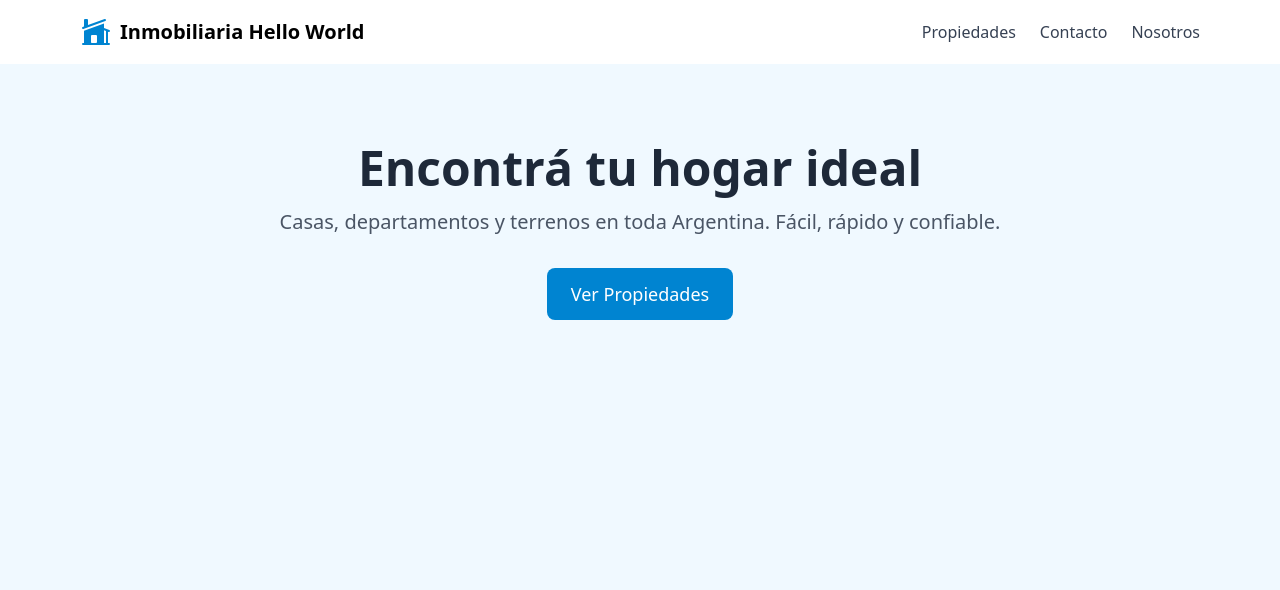
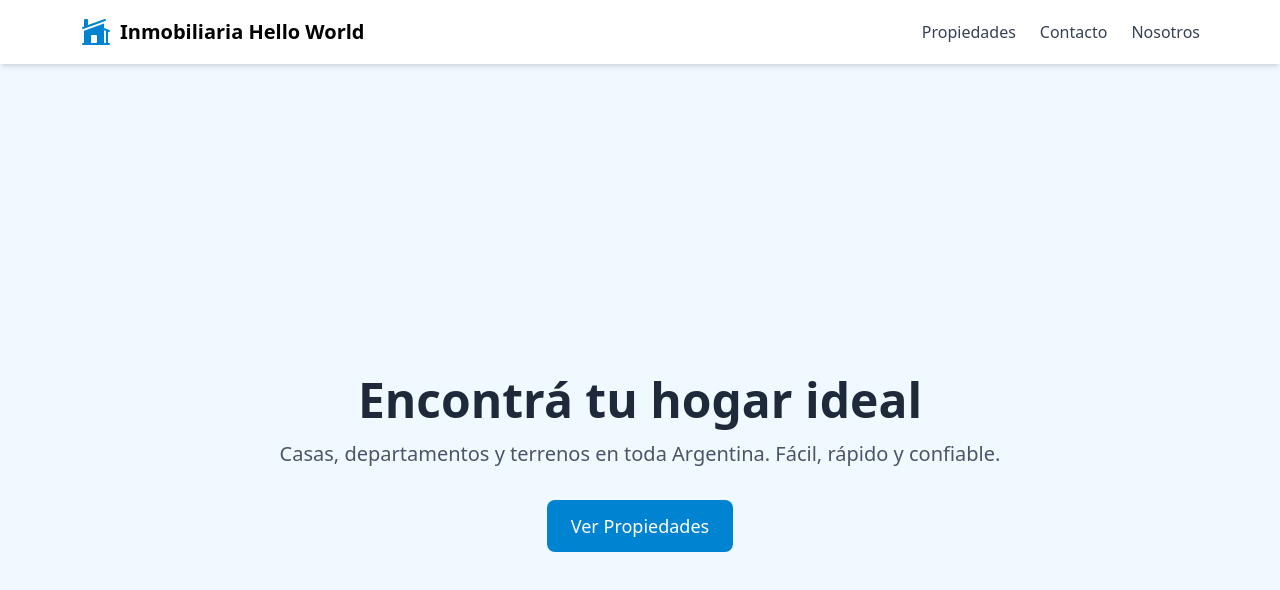
Before and after one commit to joastur11/landing-page-example, a React (Vite) app in the folder project/landing-page/: page / in a window 1280 px wide. Shown: the top 590 px of the page. Built offline with nearby package versions, Linux system fonts and the light colour scheme.

Commit message:
Centraliza el HERO
cambia la clase del componente Hero para que ocupe el centro de la pantalla.
Ademas hace Sticky a la navbar

```diff
--- a/project/landing-page/src/App.jsx
+++ b/project/landing-page/src/App.jsx
@@ -2,6 +2,7 @@
 
 import { Hero } from "./components/Hero.jsx";
 import { Navbar } from "./components/Navbar.jsx";
+import { Properties } from "./components/Properties.jsx";
 
 export function App (){
   return (
@@ -9,6 +10,7 @@ export function App (){
       <Navbar />
       <div className="bg-sky-50 min-h-screen">
         <Hero />
+        <Properties />
       </div>
     </>
   )
--- a/project/landing-page/src/components/Hero.jsx
+++ b/project/landing-page/src/components/Hero.jsx
@@ -2,7 +2,7 @@
 
 export function Hero (){
   return (
-    <section className="bg-sky-50 py-20">
+    <section className="min-h-screen flex items-center justify-center">
       <div className="max-w-6xl mx-auto px-4 text-center">
         <h2 className="text-4xl md:text-5xl font-bold text-gray-800 mb-4">
           Encontrá tu hogar ideal
--- a/project/landing-page/src/components/Navbar.jsx
+++ b/project/landing-page/src/components/Navbar.jsx
@@ -2,7 +2,7 @@ import { HomeModernIcon } from '@heroicons/react/24/solid'
 
 export function Navbar (){
   return(
-  <header className="bg-white shadow-md">
+  <header className="sticky top-0 bg-white shadow-md">
     <div className='max-w-6xl mx-auto px-4 py-4 flex items-center justify-between '>
       <div className='flex items-center space-x-2'>
         <HomeModernIcon className='h-8 w-8 text-sky-600'/>
```
Also changed, not shown: 1 other file (tests, documents, lock files or other folders).
